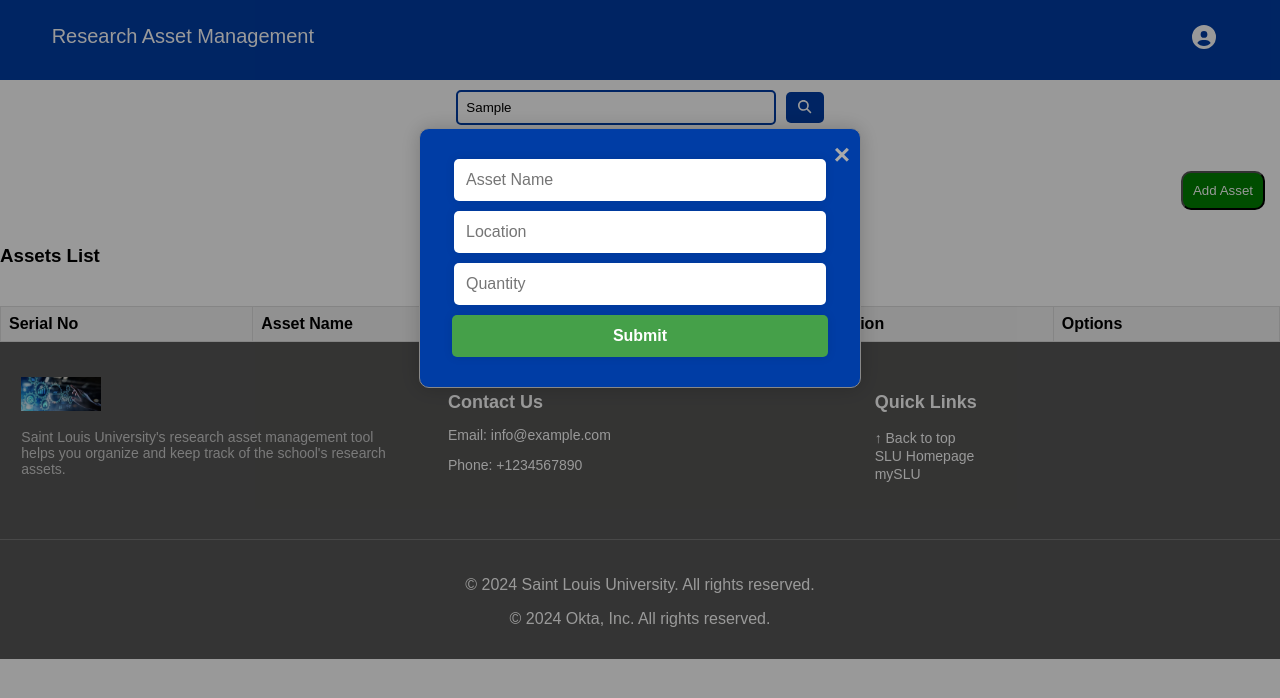
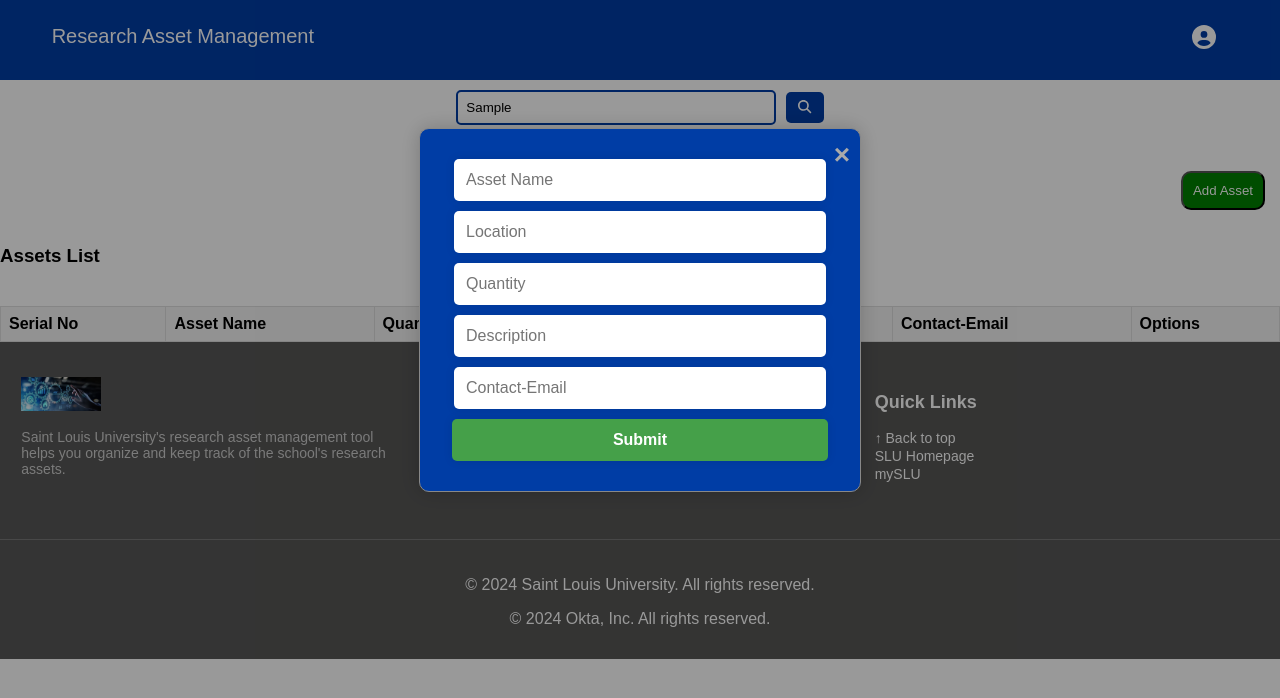
Before and after one commit to slu-csci-5030/RAM_Team_SLU, a React (Vite) app in the folder Frontend/: page /loggedIn in a window 1280 px wide. Both pictures are taken after typing "Sample" into the empty fields and a click on the button "Add Asset". Shown: the top 698 px of the page. Built offline with nearby package versions, Linux system fonts and the light colour scheme.

Commit message:
Description and Contact-Email Fields added in both AssestsList and AddAssest Popup

```diff
--- a/Frontend/src/components/AddAsset.jsx
+++ b/Frontend/src/components/AddAsset.jsx
@@ -6,6 +6,8 @@ function AddAsset({ onAdd }) {
     assetName: "",
     location: "",
     quantity: "",
+    description: "",
+    contactEmail: ""
   });
   const [showModal, setShowModal] = useState(false);
   const [assetsList, setAssetsList] = useState([]);
@@ -19,12 +21,14 @@ function AddAsset({ onAdd }) {
     if (
       asset.assetName.trim() !== "" &&
       asset.location.trim() !== "" &&
-      asset.quantity.trim() !== ""
+      asset.quantity.trim() !== "" &&
+      asset.description.trim() !== "" &&
+      asset.contactEmail.trim() !== ""
     ) {
       const newAssetsList = [...assetsList, asset];
       setAssetsList(newAssetsList);
       onAdd(asset); // You can remove this line if you don't need the parent to know about the new asset
-      setAsset({ assetName: "", location: "", quantity: "" });
+      setAsset({ assetName: "", location: "", quantity: "", description: "", contactEmail: "" });
       setShowModal(false); // Close the modal after adding asset
     }
   };
@@ -68,6 +72,22 @@ function AddAsset({ onAdd }) {
               className="add-asset-input"
               name="quantity"
             />
+            <input
+              type="text"
+              placeholder="Description"
+              value={asset.description}
+              onChange={handleChange}
+              className="add-asset-input"
+              name="description"
+            />
+            <input
+              type="email"
+              placeholder="Contact-Email"
+              value={asset.contactEmail}
+              onChange={handleChange}
+              className="add-asset-input"
+              name="contactEmail"
+            />
             <button id="submitbutton" onClick={handleAdd}>
               Submit
             </button>
--- a/Frontend/src/components/AssetManagement.jsx
+++ b/Frontend/src/components/AssetManagement.jsx
@@ -2,22 +2,19 @@ import React, { useState, useEffect } from "react";
 import AddAsset from "./AddAsset";
 import DeleteAsset from "./DeleteAsset";
 import EditAsset from "./EditAsset";
+// import SaveAsset from './SaveAsset';
+import "../assets/Styles/AssetManagement.css";
 import UniversalSearch from "./UniversalSearch";
-import "../assets/Styles/AssetManagement.css";
 
 function AssetManagement() {
 	const [assets, setAssets] = useState([]);
 	const [editIndex, setEditIndex] = useState(null);
 	const [editedAsset, setEditedAsset] = useState({});
 	const [showEditModal, setShowEditModal] = useState(false);
-
-  const [filteredAssets, setFilteredAssets] = useState([]);
-
 	useEffect(() => {
 		const storedAssets = localStorage.getItem("assets");
 		if (storedAssets) {
 			setAssets(JSON.parse(storedAssets));
-		setFilteredAssets(JSON.parse(storedAssets));
 		}
 	}, []);
 
@@ -48,17 +45,10 @@ function AssetManagement() {
 		localStorage.setItem("assets", JSON.stringify(updatedAssets));
 	};
 
-  const handleSearch = (searchText) => {
-	const filteredAssets = assets.filter(asset =>
-	  asset.assetName.toLowerCase().includes(searchText.toLowerCase())
-	);
-	setFilteredAssets(filteredAssets);
-  };
-
-
 	return (
+		<body>
 			<div>
-      <UniversalSearch onSearch={handleSearch} />
+				<UniversalSearch />
 				<AddAsset onAdd={handleAddAsset} />
 				<div className="asset-table-container">
 					<table className="asset-table">
@@ -68,16 +58,20 @@ function AssetManagement() {
 								<th>Asset Name</th>
 								<th>Quantity</th>
 								<th>Location</th>
+								<th>Description</th>
+								<th>Contact-Email</th>
 								<th>Options</th>
 							</tr>
 						</thead>
 						<tbody>
-							{filteredAssets.map((asset, index) => (
+							{assets.map((asset, index) => (
 								<tr key={index}>
 									<td>{index + 1}</td>
 									<td>{asset.assetName}</td>
 									<td>{asset.quantity}</td>
 									<td>{asset.location}</td>
+									<td>{asset.description}</td>
+									<td>{asset.contactEmail}</td>
 									<td>
 										<div className="asset-actions">
 											<button
@@ -103,6 +97,7 @@ function AssetManagement() {
 					)}
 				</div>
 			</div>
+		</body>
 	);
 }
 
```
Lines whose indentation alone changed are shown as unchanged.
